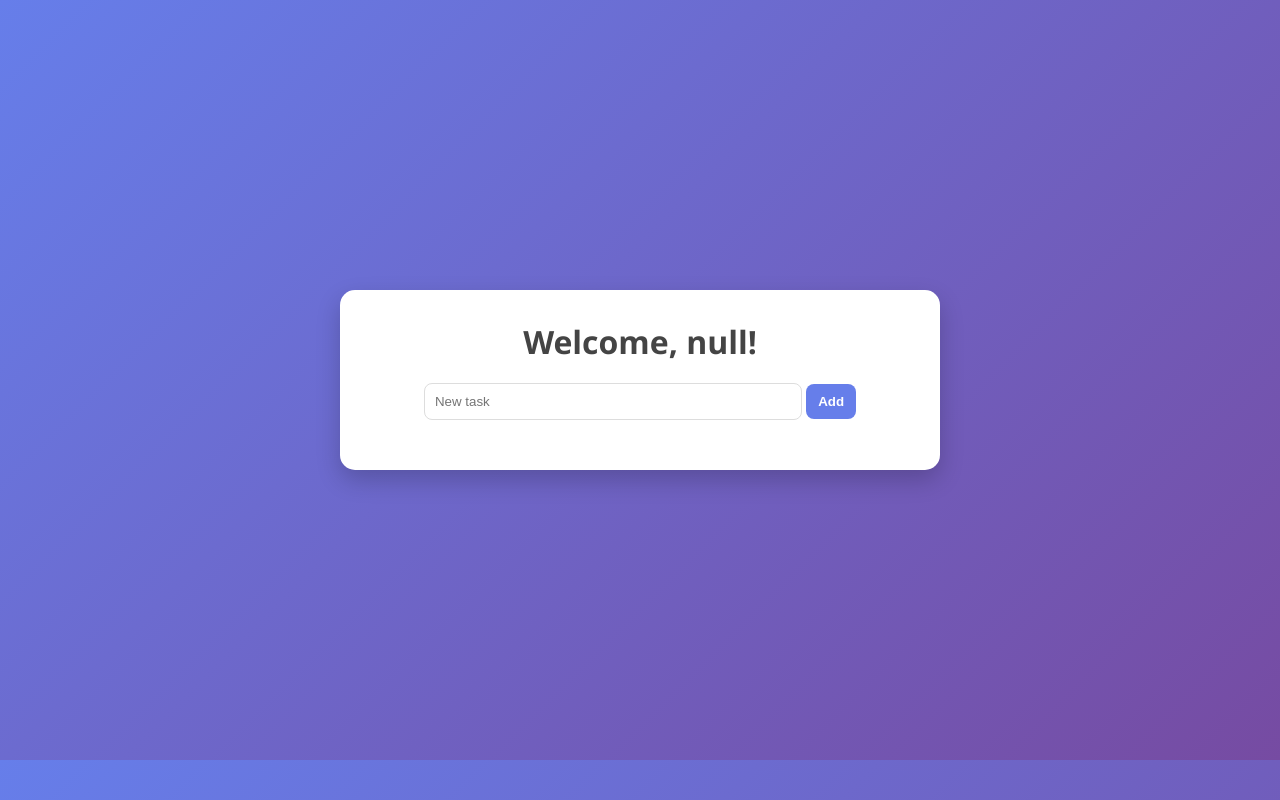
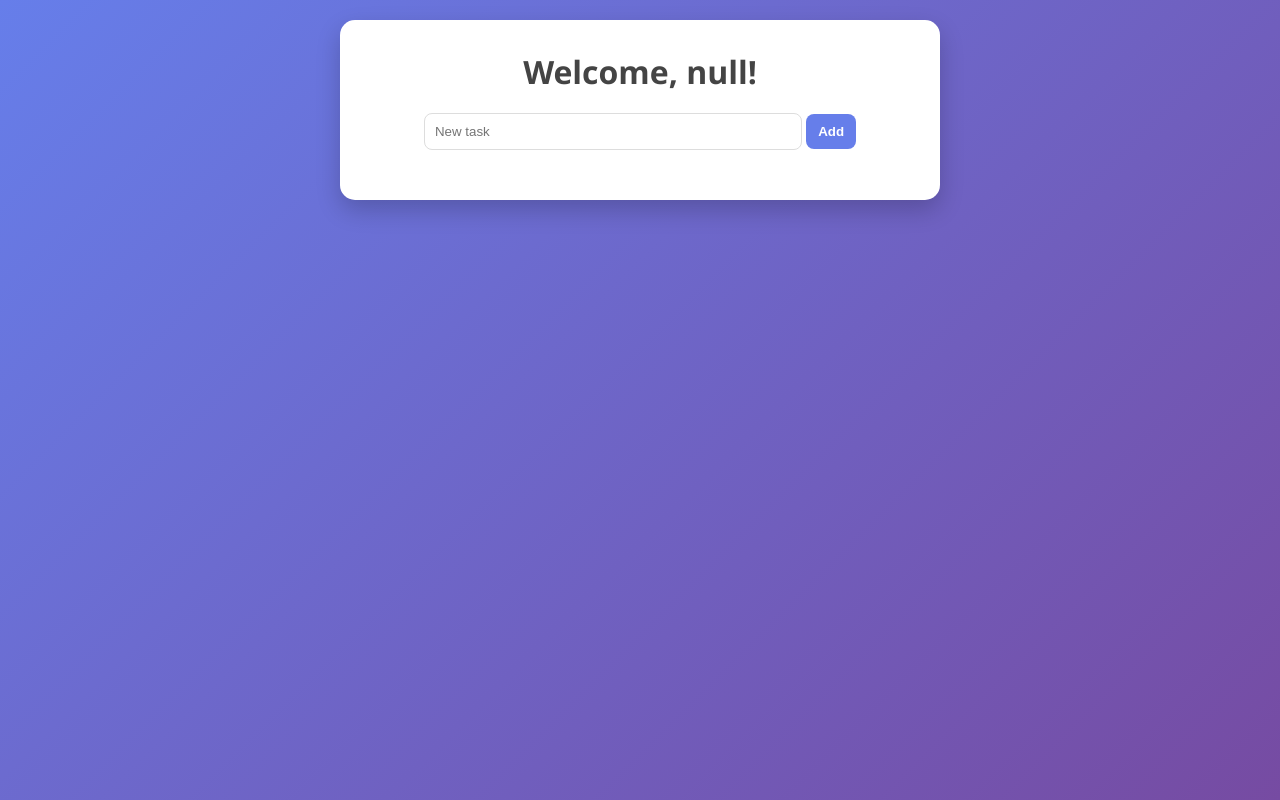
Before and after one commit to sweetiesyvi/ToDo-Console-Manager, a website: page views/tasks.html in a window 1280 px wide. Drawn offline with Linux system fonts and the light colour scheme; no server answers.

Commit message:
Update body styles in style.css
Refactor body styles for improved layout and appearance.

```diff
--- a/public/css/style.css
+++ b/public/css/style.css
@@ -5,7 +5,7 @@
 }
 
 body {
-  font-family: 'Segoe UI', Tahoma, sans-serif;
+  /*font-family: 'Segoe UI', Tahoma, sans-serif;
   background: linear-gradient(135deg, #667eea, #764ba2);
   height: 95vh;
   display: flex;
@@ -13,12 +13,25 @@ body {
   align-items: center;
   text-align: center;
   padding: 10px;
-  color: #333;
+  color: #333;*/
   /*font-family: Arial, sans-serif;
   background-color: #f7f7f7;
   text-align: center;
   padding: 20px;
   */
+  font-family: 'Segoe UI', Tahoma, sans-serif;
+  background: linear-gradient(135deg, #667eea, #764ba2);
+  min-height: 100vh;
+  margin: 0;
+  padding: 20px;
+
+  display: flex;
+  justify-content: center;
+  align-items: flex-start;
+
+  text-align: center;
+  color: #333;
+
 }
 
 .container {
```
